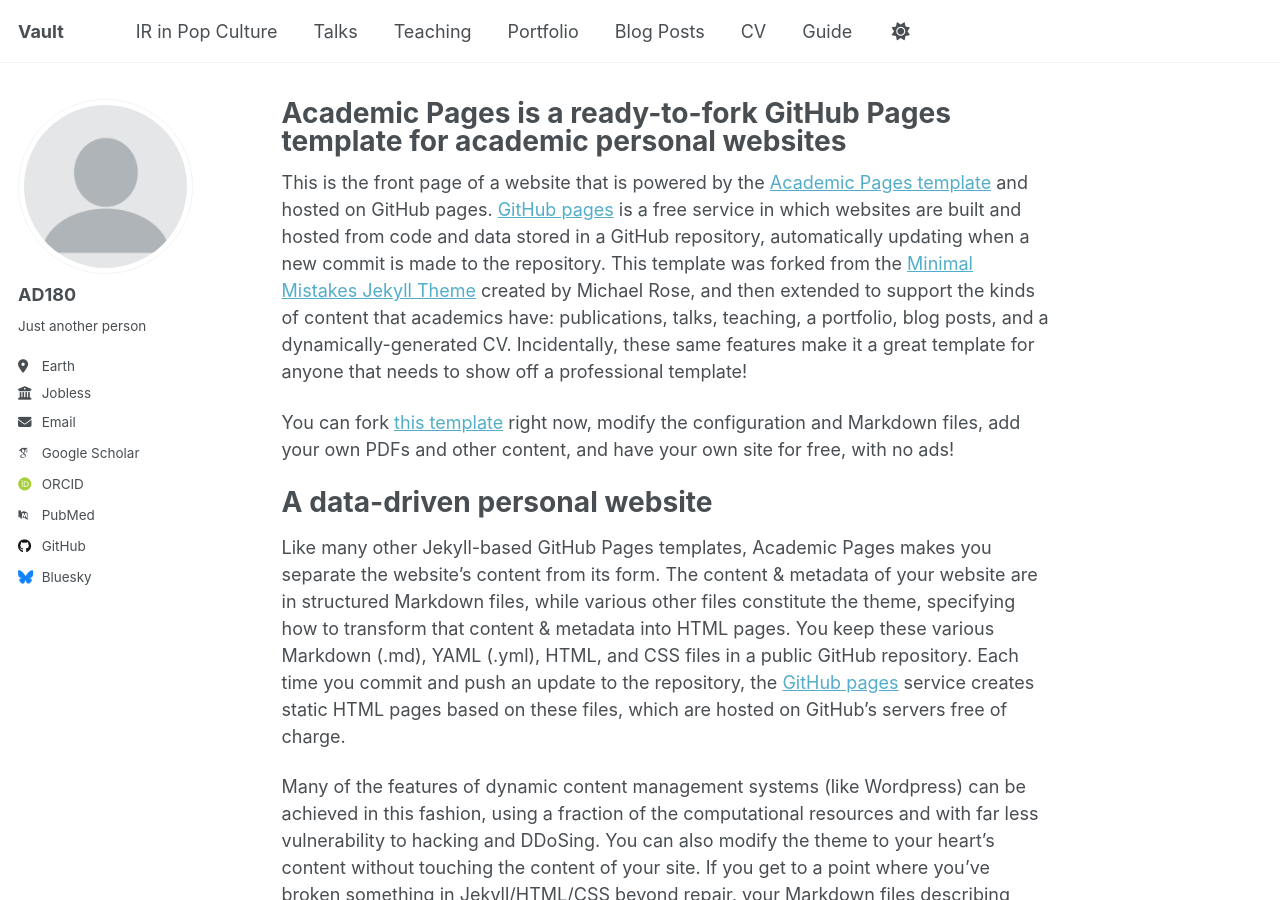
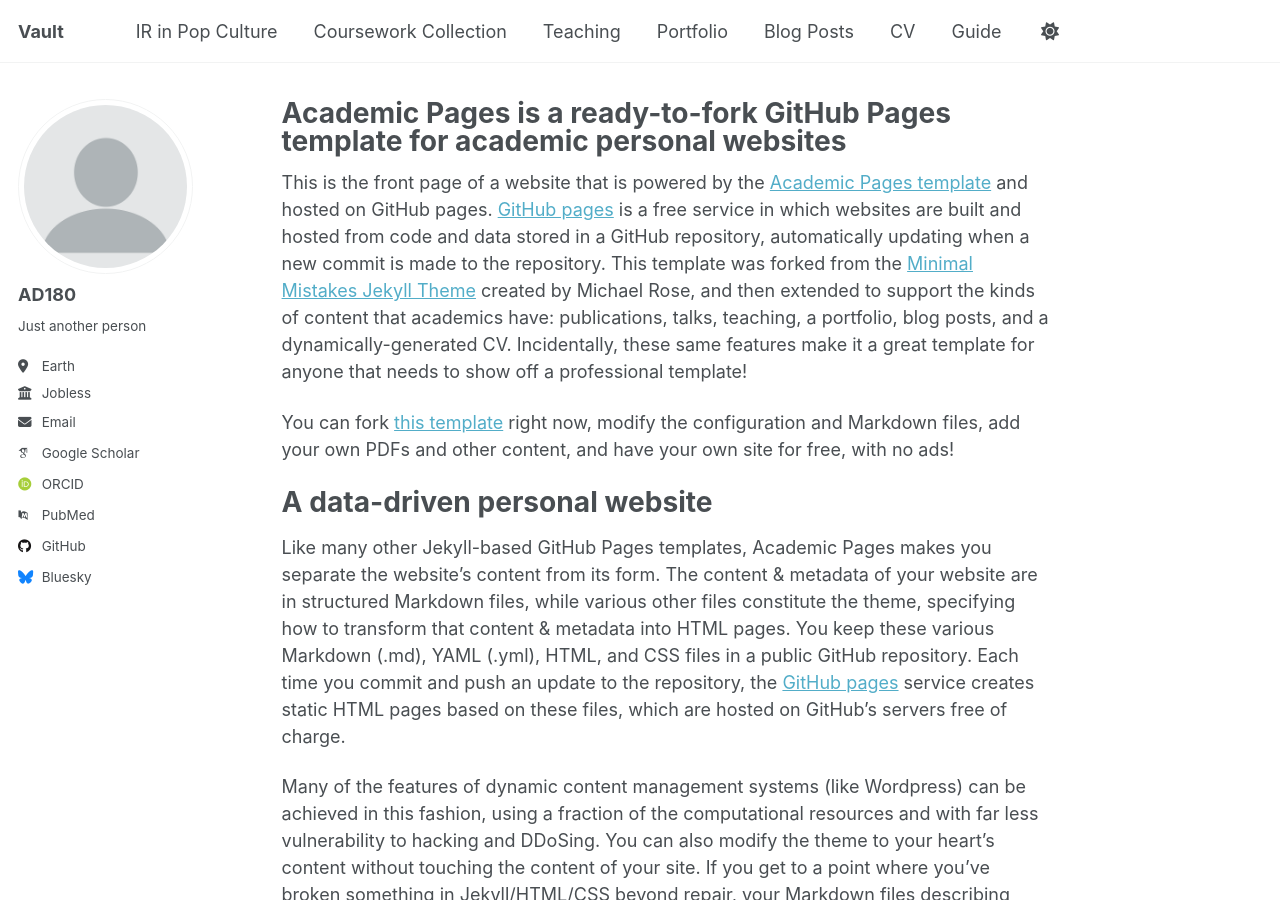
Before and after one commit to AD180-del/ad180-del.github.io, a Jekyll site: the page built from _pages/about.md, in a window 1280 px wide and 900 px high. Built offline with Jekyll 4.4.1, drawn with Linux system fonts in a browser that asks for light colours; some web fonts are replaced; a script that is not in the unit is left out.

Commit message:
Update navigation.yml

```diff
--- a/_data/navigation.yml
+++ b/_data/navigation.yml
@@ -11,8 +11,8 @@ main:
   - title: "IR in Pop Culture"
     url: /irinpopculture/
 
-  - title: "Talks"
-    url: /talks/
+  - title: "Coursework Collection"
+    url: /coursework-collection/
 
   - title: "Teaching"
     url: /teaching/
```
